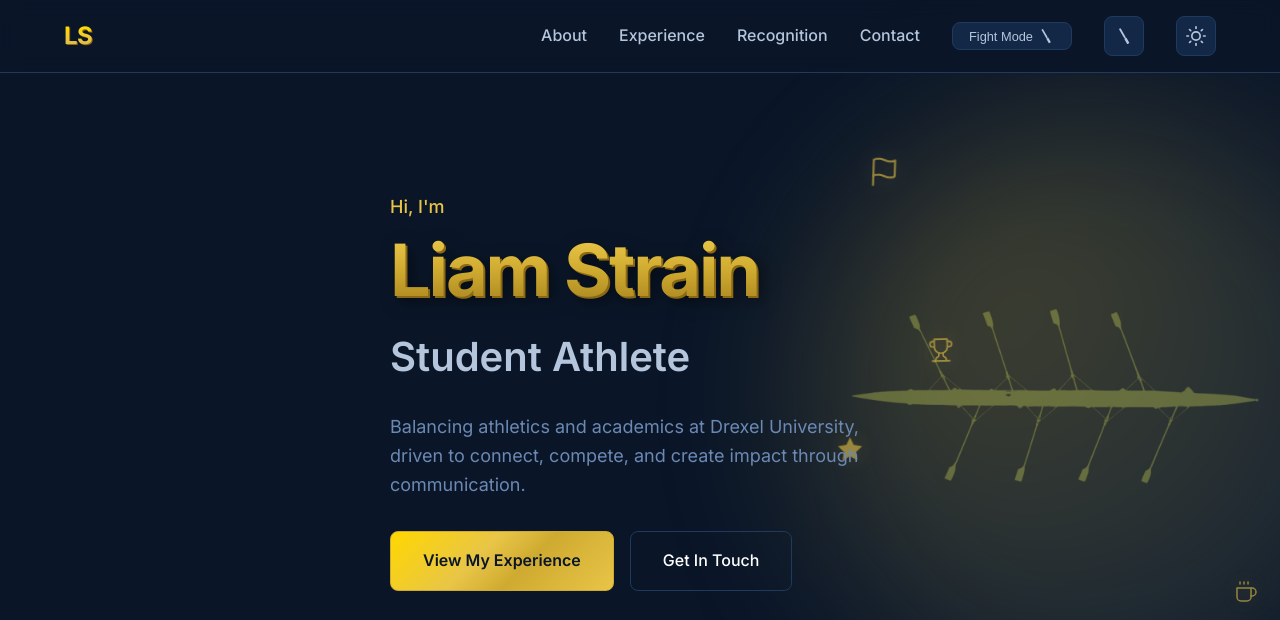
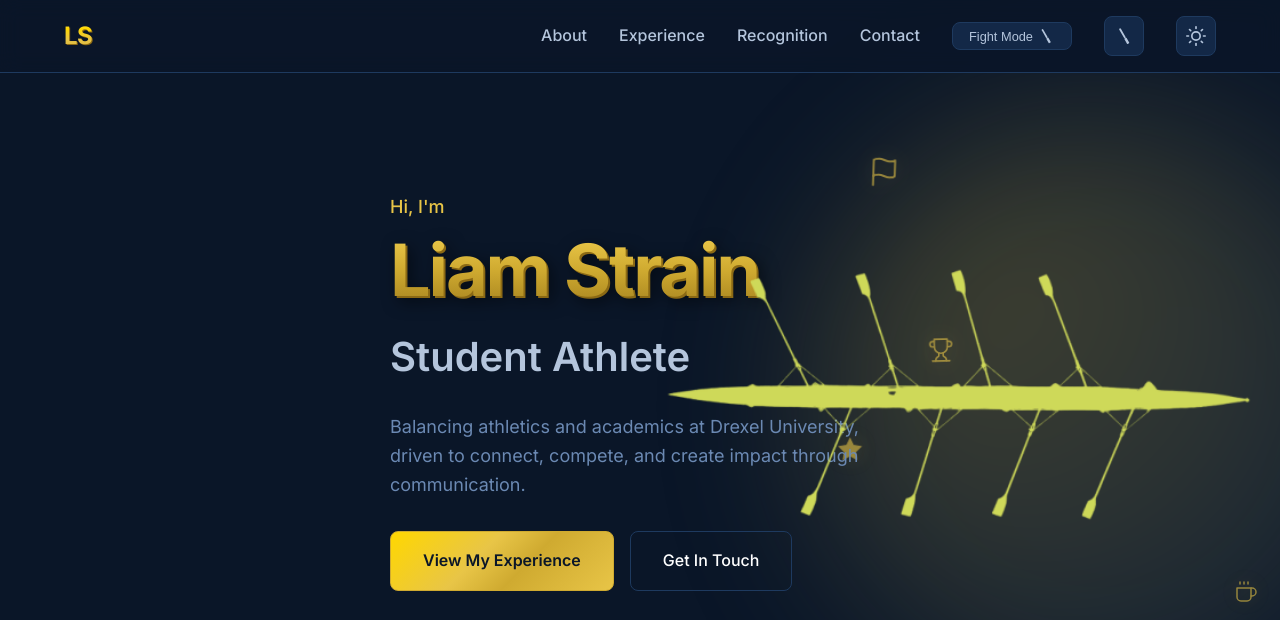
Before and after one commit to liamstrain212-oss/Portfolioliamstrain, a plain HTML site: page index.html in a window 1280 px wide. Shown: the top 620 px of the page. Drawn offline with Linux system fonts and the light colour scheme.

Commit message:
Debug: make rowing silhouette very visible
Co-Authored-By: Claude Opus 4.5 <noreply@anthropic.com>

```diff
--- a/styles.css
+++ b/styles.css
@@ -925,22 +925,22 @@ body.fight-mode .sliceable {
 .rowing-boat-bg {
     position: fixed;
     top: 50%;
-    left: 65%;
+    left: 50%;
     transform: translateY(-50%);
     pointer-events: none;
-    z-index: 0;
+    z-index: 100;
     opacity: 0;
     visibility: hidden;
     transition: opacity 0.5s ease, visibility 0.5s ease;
 }
 
 .rowing-boat-bg.visible {
-    opacity: 0.35;
+    opacity: 1;
     visibility: visible;
 }
 
 .rowing-boat-bg img {
-    width: 3500px;
+    width: 2000px;
     height: auto;
     display: block;
     filter: brightness(0) invert(1) sepia(1) saturate(10) hue-rotate(5deg) brightness(0.85);
```
